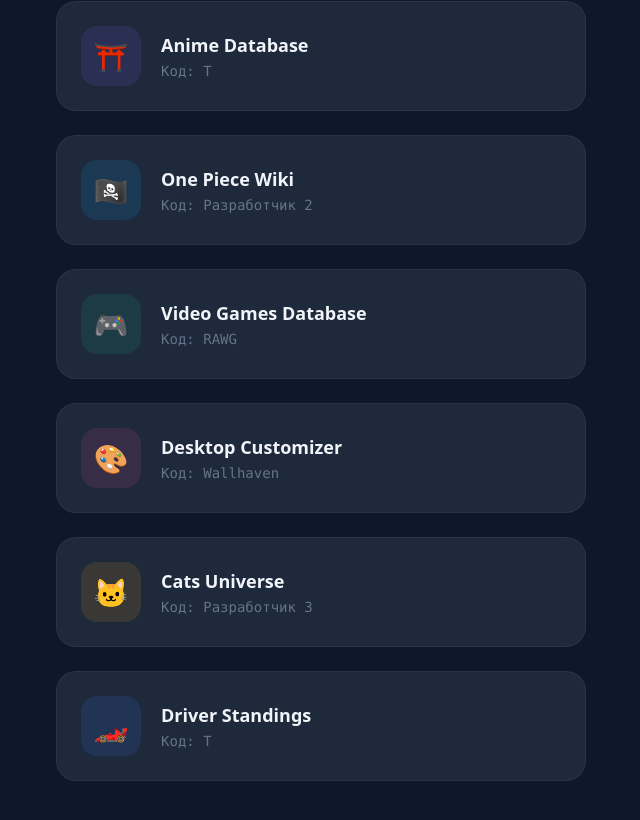
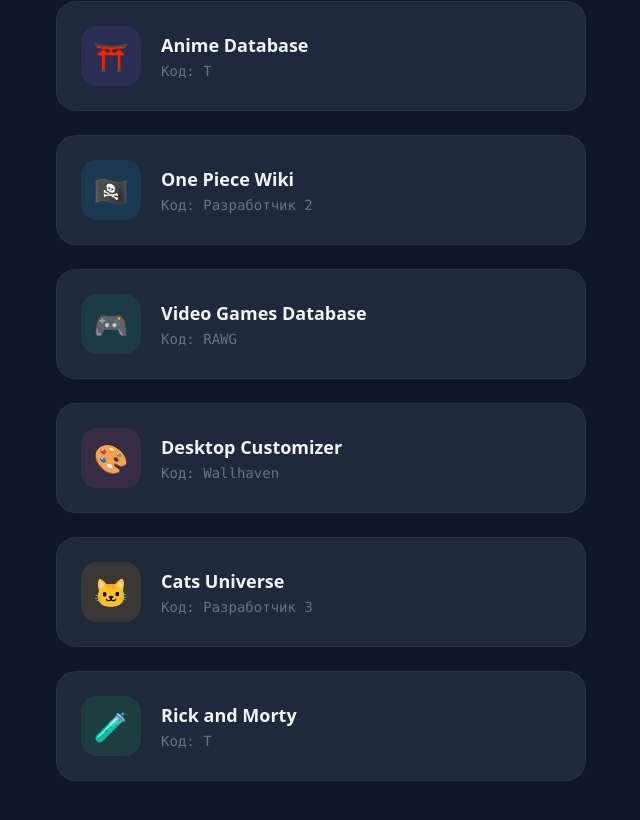
Before and after one commit to LordMAMONga/api-hub, a React (Vite) app: page / in a window 1280 px wide. Shown: the part 346-1166 px from the top of the page, without its empty margins (319-959 px from the left). Built offline with nearby package versions, Linux system fonts and the light colour scheme.

Commit message:
fix bugs 2

```diff
--- a/src/app/router/AppRouter.tsx
+++ b/src/app/router/AppRouter.tsx
@@ -70,11 +70,11 @@
   },
   {
     id: 7,
-    title: "Driver Standings",
+    title: "Rick and Morty",
     author: "Т",
     path: "/rick",
-    icon: "🏎️",
-    color: "#3b82f6",
+    icon: "🧪",
+    color: "#22c55e",
   },
 ];
 
```
